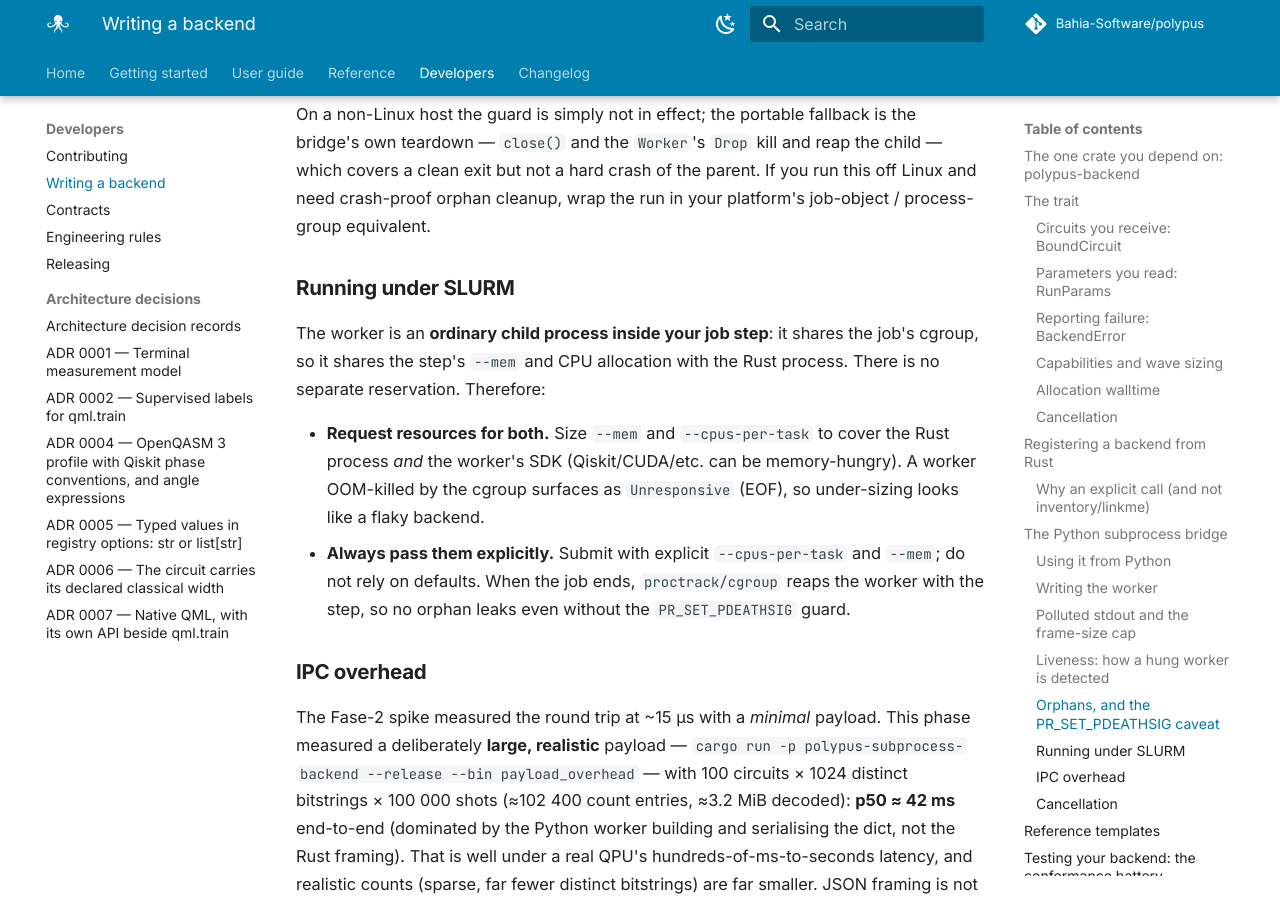
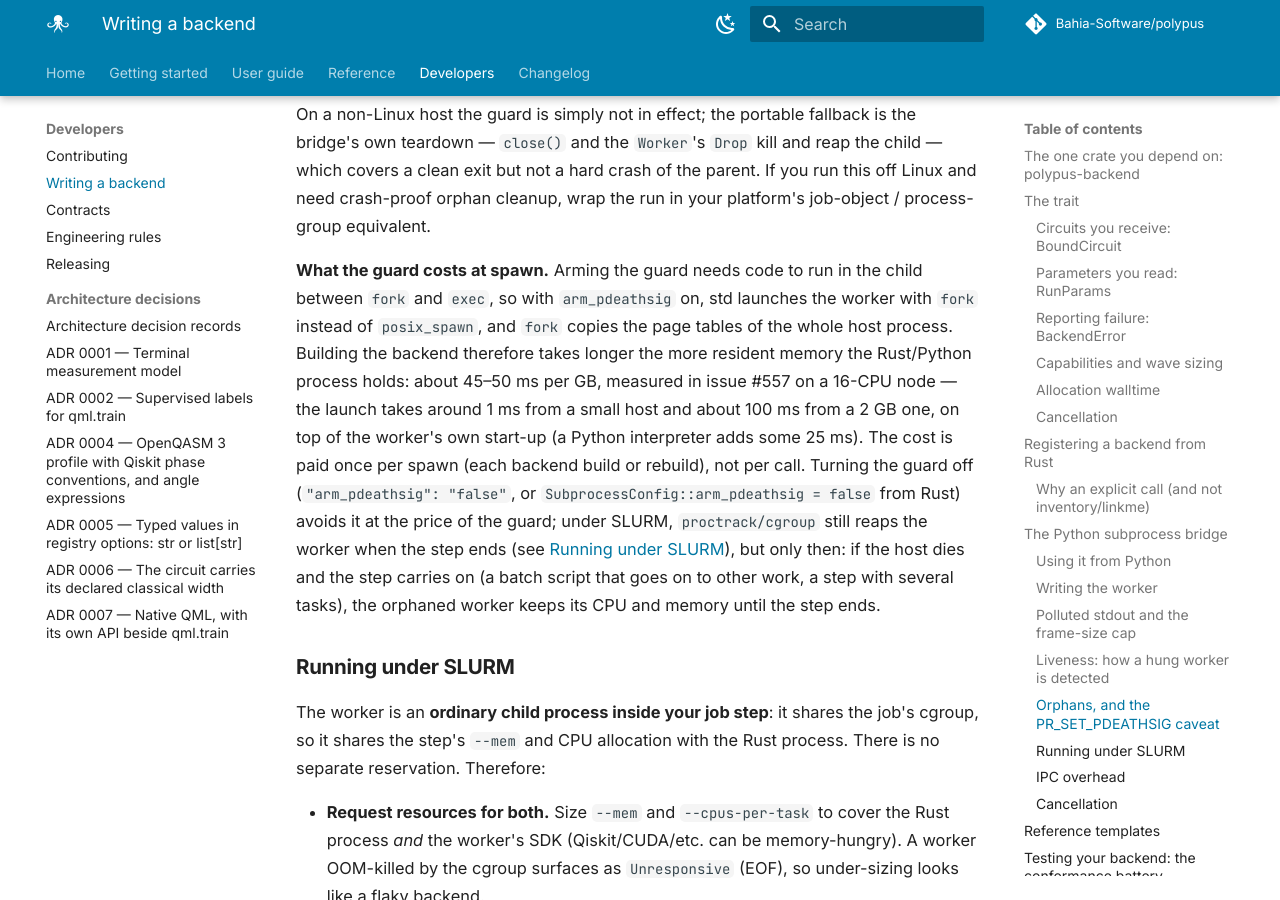
Before and after one commit to Bahia-Software/polypus, an MkDocs documentation site: the page built from docs/backends.md, in a window 1280 px wide and 900 px high, scrolled down 14717 px. Built offline with MkDocs 1.6.1 and Material for MkDocs 9.7.7, drawn with Linux system fonts in a browser that asks for light colours; plug-ins that fetch from the network failed and are left out; comment, search, counter and statistics services are not loaded.

Commit message:
docs(subprocess): explain why the pre_exec exception stays and what it costs at spawn
#557 evaluated an unsafe-free orphan guard: it needs a separate launcher binary
shipped in the wheel and located at run time, so the pre_exec exception stays.
The fork it forces makes spawn time grow with host memory; that cost was unknown
and is now documented.

Refs: #557

```diff
--- a/docs/backends.md
+++ b/docs/backends.md
@@ -562,6 +562,21 @@ which covers a clean exit but not a hard crash of the parent. If you run this of
 Linux and need crash-proof orphan cleanup, wrap the run in your platform's
 job-object / process-group equivalent.
 
+**What the guard costs at spawn.** Arming the guard needs code to run in the child
+between `fork` and `exec`, so with `arm_pdeathsig` on, std launches the worker with
+`fork` instead of `posix_spawn`, and `fork` copies the page tables of the whole host
+process. Building the backend therefore takes longer the more resident memory the
+Rust/Python process holds: about 45–50 ms per GB, measured in issue #557 on a 16-CPU
+node — the launch takes around 1 ms from a small host and about 100 ms from a 2 GB
+one, on top of the worker's own start-up (a Python interpreter adds some 25 ms). The
+cost is paid once per spawn (each backend build or rebuild), not per call. Turning the
+guard off (`"arm_pdeathsig": "false"`, or `SubprocessConfig::arm_pdeathsig = false`
+from Rust) avoids it at the price of the guard; under SLURM, `proctrack/cgroup` still
+reaps the worker when the step ends (see [Running under SLURM](#running-under-slurm)),
+but only then: if the host dies and the step carries on (a batch script that goes on
+to other work, a step with several tasks), the orphaned worker keeps its CPU and
+memory until the step ends.
+
 ### Running under SLURM
 
 The worker is an **ordinary child process inside your job step**: it shares the
```
Also changed, not shown: docs/ENGINEERING.md (+9 -4 lines).
